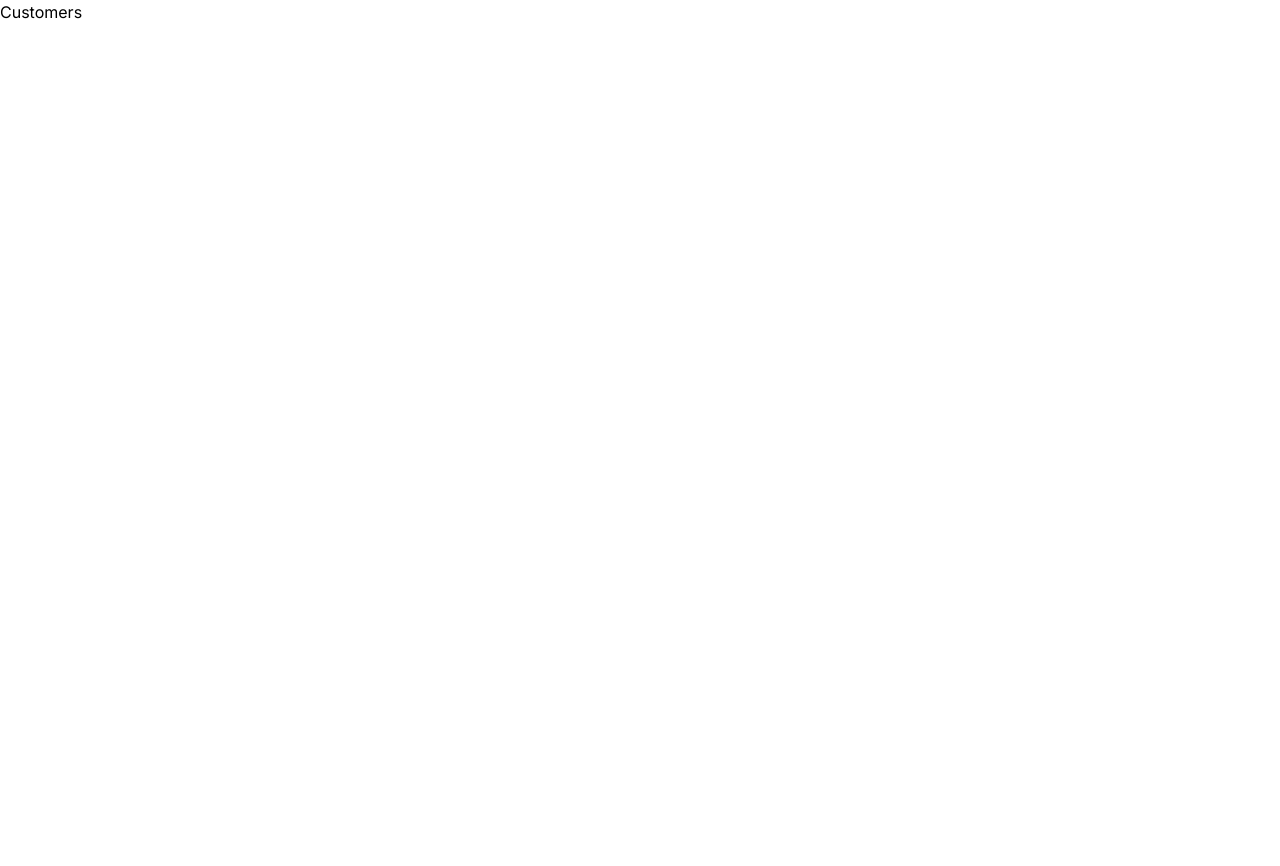
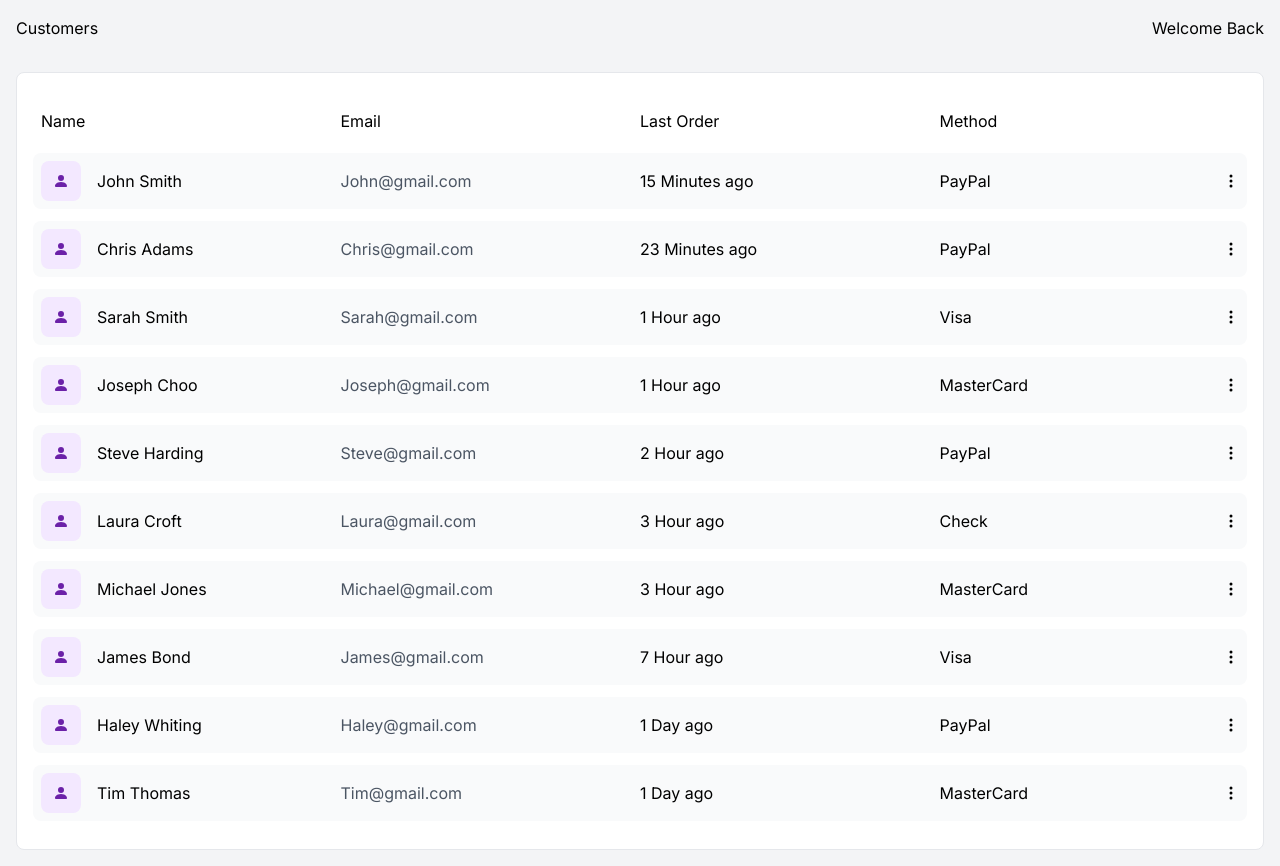
Before and after one commit to shanerbergman/next-tailwind-dashborad, a Next.js app: page /customers in a window 1280 px wide. Before the commit the page ends 800 px from the top, so only its background shows below. Built offline with nearby package versions, Linux system fonts and the light colour scheme.

Commit message:
add customers

```diff
--- a/app/customers/page.jsx
+++ b/app/customers/page.jsx
@@ -1,9 +1,49 @@
 import React from "react";
+import { BsPersonFill, BsThreeDotsVertical } from "react-icons/bs";
+import { data } from "../data/data";
 
 const Customers = () => {
   return (
-    <div>
-      <div>Customers</div>
+    <div className="bg-gray-100 min-h-screen">
+      <div className="flex justify-between p-4">
+        <h2>Customers</h2>
+        <h2>Welcome Back</h2>
+      </div>
+      <div className="p-4">
+        <div className="w-full m-auto p-4 border rounded-lg bg-white overflow-y-auto">
+          <div className="my-3 p-2 grid md:grid-cols-4 sm:grid-cols-3 grid-cols-2 items-center justify-between cursor-pointer">
+            <span>Name</span>
+            <span className="sm:text-left text-right">Email</span>
+            <span className="hidden md:grid">Last Order</span>
+            <span className="hidden sm:grid">Method</span>
+          </div>
+          <ul>
+            {data.map((d, id) => {
+              return (
+                <li
+                  key={id}
+                  className="bg-gray-50 hover:bg-gray-100 rounded-lg my-3 p-2 grid md:grid-cols-4 sm:grid-cols-3 grid-cols-2 items-center justify-between cursor-pointer"
+                >
+                  <div className="flex items-center">
+                    <div className="bg-purple-100 p-3 rounded-lg">
+                      <BsPersonFill className="text-purple-800" />
+                    </div>
+                    <p className="pl-4">{d.name.first + " " + d.name.last}</p>
+                  </div>
+                  <p className="text-gray-600 sm:text-left text-right">
+                    {d.name.first}@gmail.com
+                  </p>
+                  <p className="hidden md:flex">{d.date}</p>
+                  <div className="sm:flex hidden justify-between items-center">
+                    <p>{d.method}</p>
+                    <BsThreeDotsVertical />
+                  </div>
+                </li>
+              );
+            })}
+          </ul>
+        </div>
+      </div>
     </div>
   );
 };
--- a/app/page.js
+++ b/app/page.js
@@ -1,14 +1,12 @@
 import Image from "next/image";
 
 import Header from "./components/Header";
-import Sidebar from "./components/Sidebar";
 import TopCards from "./components/TopCards";
 import BarChart from "./components/BarChart";
 import RecentOrders from "./components/RecentOrders";
+
 export default function Home() {
   return (
-    <>
-      <Sidebar>
     <main className="bg-gray-100 min-h-screen">
       <Header />
       <TopCards />
@@ -17,7 +15,5 @@
         <RecentOrders />
       </div>
     </main>
-      </Sidebar>
-    </>
   );
 }
```
Lines whose indentation alone changed are shown as unchanged.
